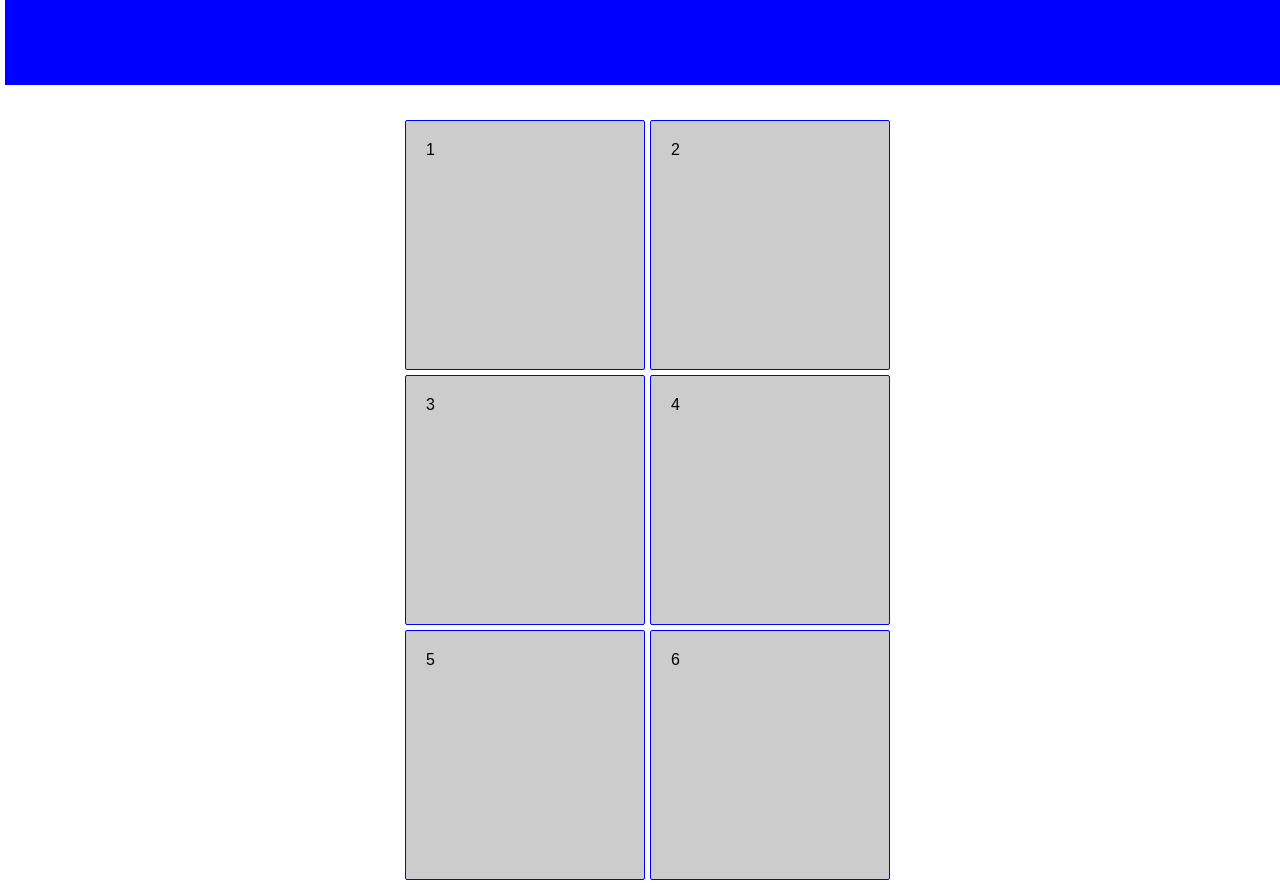
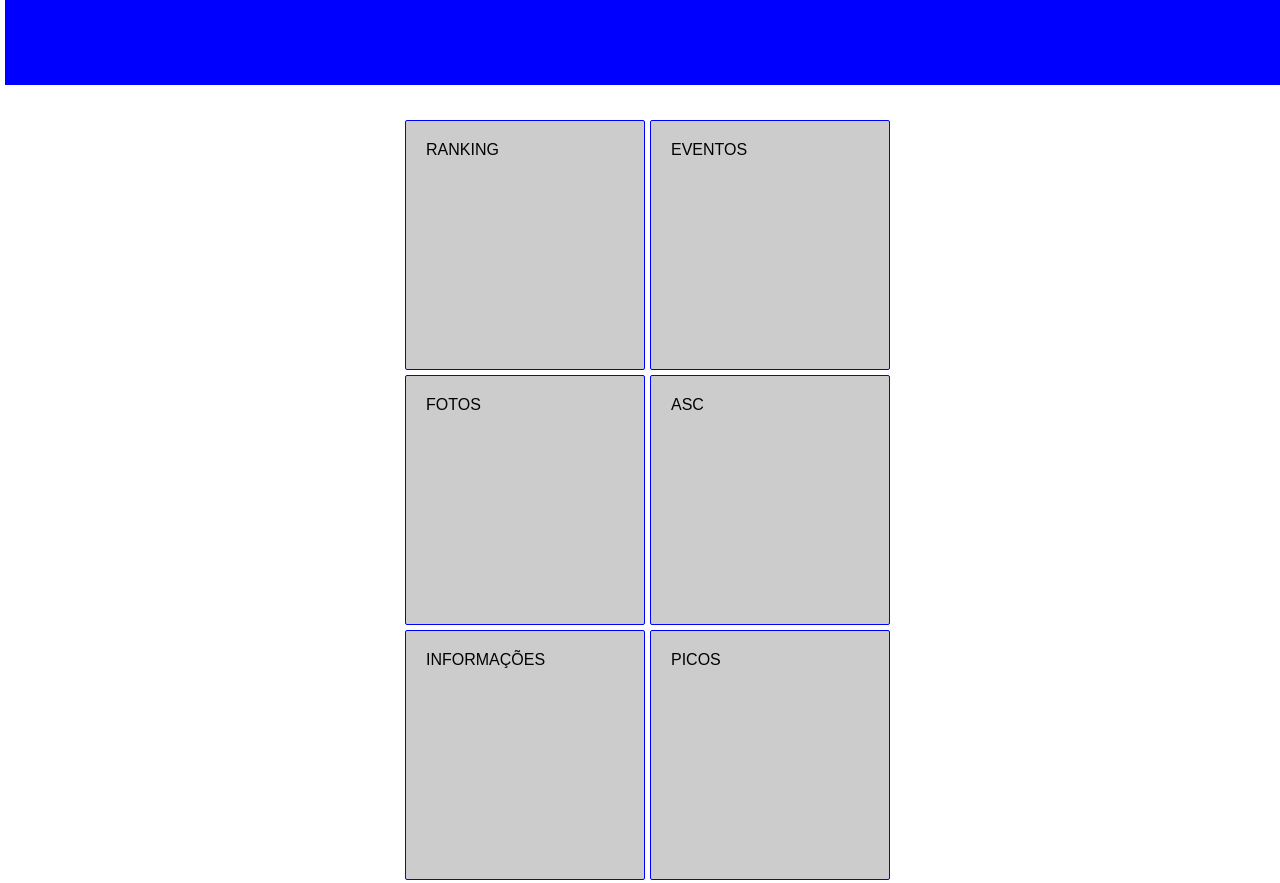
Before and after one commit to Evanjr73/ASC, a Next.js app in the folder my-next-app/: page / in a window 1280 px wide. Shown: the part 180-1063 px from the top of the page. Built offline with nearby package versions, Linux system fonts and the light colour scheme.

Commit message:
nomiando divs

```diff
--- a/my-next-app/src/categorias.tsx
+++ b/my-next-app/src/categorias.tsx
@@ -8,17 +8,12 @@ export default function Categorias(){
 
             <div id="categoriasdiv2">
 
-                <div className="categorias">1</div>
-                <div className="categorias">2</div>
-                <div className="categorias">3</div>
-                <div className="categorias">4</div>
-                <div className="categorias">5</div>
-                <div className="categorias">6</div>
-                <div className="categorias">7</div>
-                <div className="categorias">8</div>
-
-
-
+                <div className="categorias">RANKING</div>
+                <div className="categorias">EVENTOS</div>
+                <div className="categorias">FOTOS</div>
+                <div className="categorias">ASC</div>
+                <div className="categorias"> INFORMAÇÕES</div>
+                <div className="categorias">PICOS</div>
             </div>
 
 
--- a/my-next-app/styles/globals.css
+++ b/my-next-app/styles/globals.css
@@ -97,10 +97,13 @@ input{
 
 
 }
+
+
+
 #categoriasdiv1{
   height: auto;
   width: 100%;
-  margin: auto;
+  margin: 0;
 }
 
 
@@ -112,3 +115,13 @@ input{
   border: 1px solid blue;
 
   }
+
+.categorias:hover{
+
+    border-radius: 2px;
+    background-color: #ccc;
+    padding: 20px ;
+    border: 4px solid rgb(0, 0, 0);
+    transition: 0.5s;
+
+    }
```
